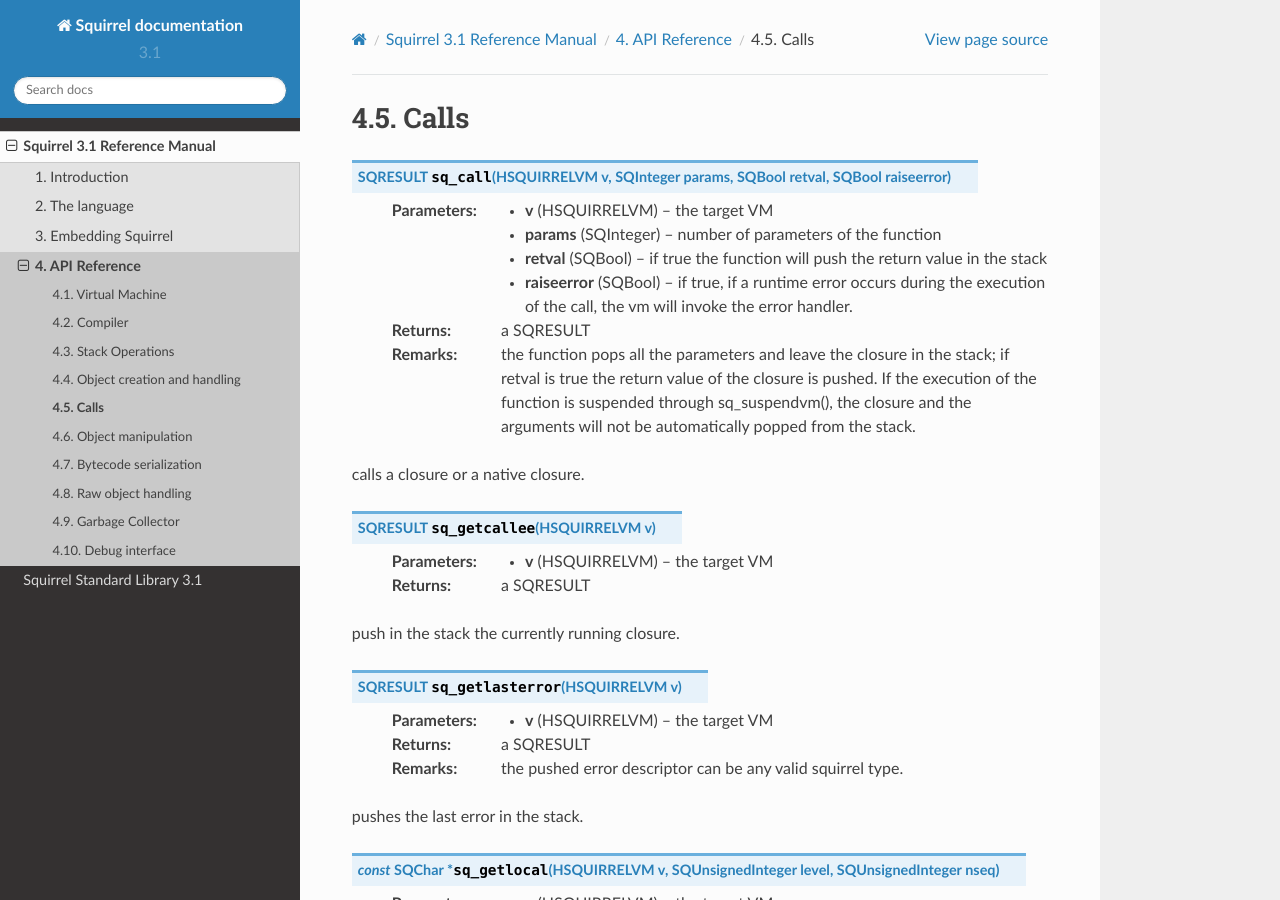
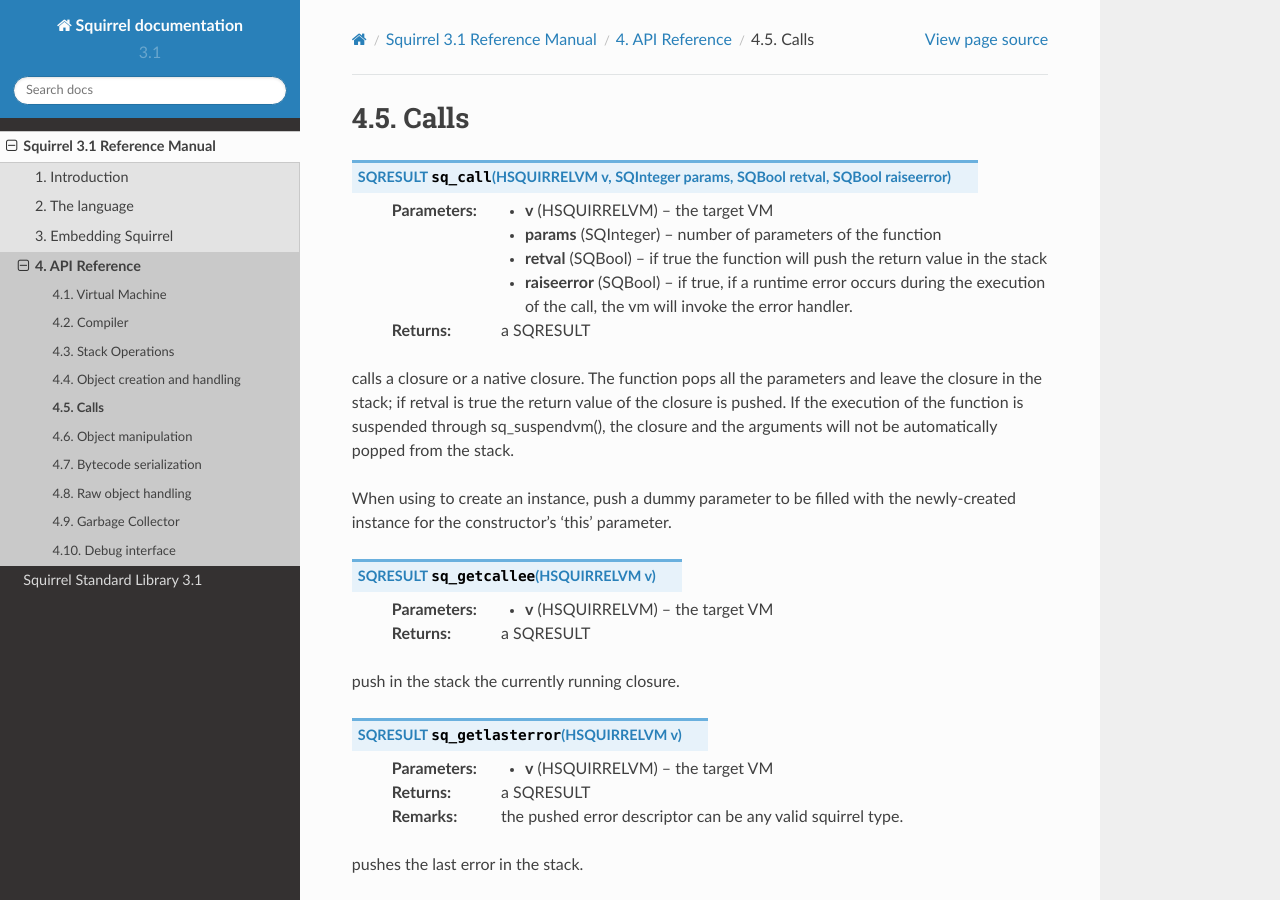
Before and after one commit to albertodemichelis/squirrel, a Sphinx documentation site: the page built from doc/source/reference/api/calls.rst, in a window 1280 px wide and 900 px high. Built offline with Sphinx 7.4.7 and the Read the Docs theme 2.0.0, drawn with Linux system fonts in a browser that asks for light colours; formulas are drawn with MathJax 3.

Commit message:
add a note to push a dummy value for sq_call when constructing an instance. this just cost me a lot of time!

```diff
--- a/doc/source/reference/api/calls.rst
+++ b/doc/source/reference/api/calls.rst
@@ -13,11 +13,10 @@
     :param SQBool retval: if true the function will push the return value in the stack
     :param SQBool raiseerror: if true, if a runtime error occurs during the execution of the call, the vm will invoke the error handler.
     :returns: a SQRESULT
-    :remarks: the function pops all the parameters and leave the closure in the stack; if retval is true the return value of the closure is pushed. If the execution of the function is suspended through sq_suspendvm(), the closure and the arguments will not be automatically popped from the stack.
 
-calls a closure or a native closure.
+calls a closure or a native closure. The function pops all the parameters and leave the closure in the stack; if retval is true the return value of the closure is pushed. If the execution of the function is suspended through sq_suspendvm(), the closure and the arguments will not be automatically popped from the stack.
 
-
+When using to create an instance, push a dummy parameter to be filled with the newly-created instance for the constructor's 'this' parameter.
 
 
 
```
